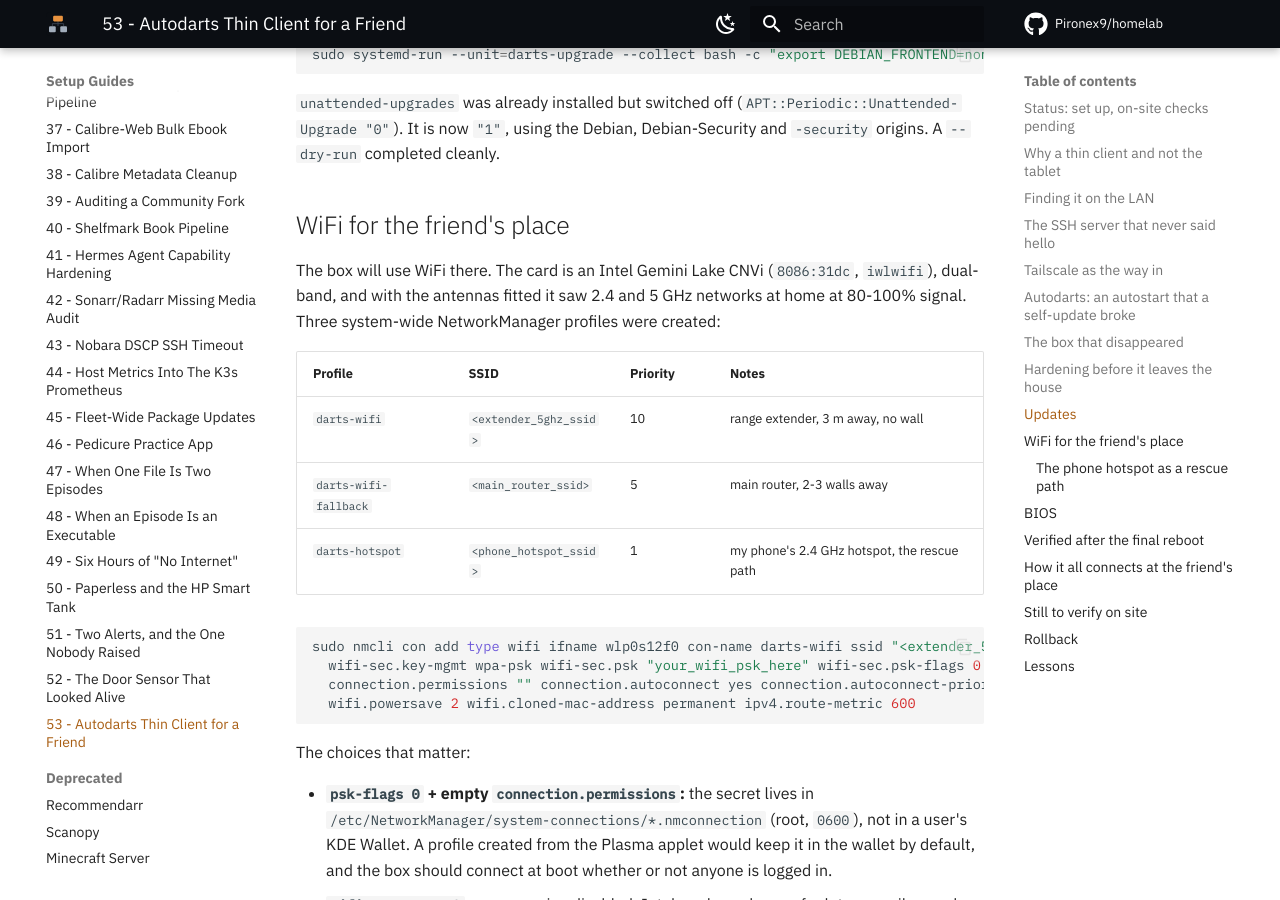
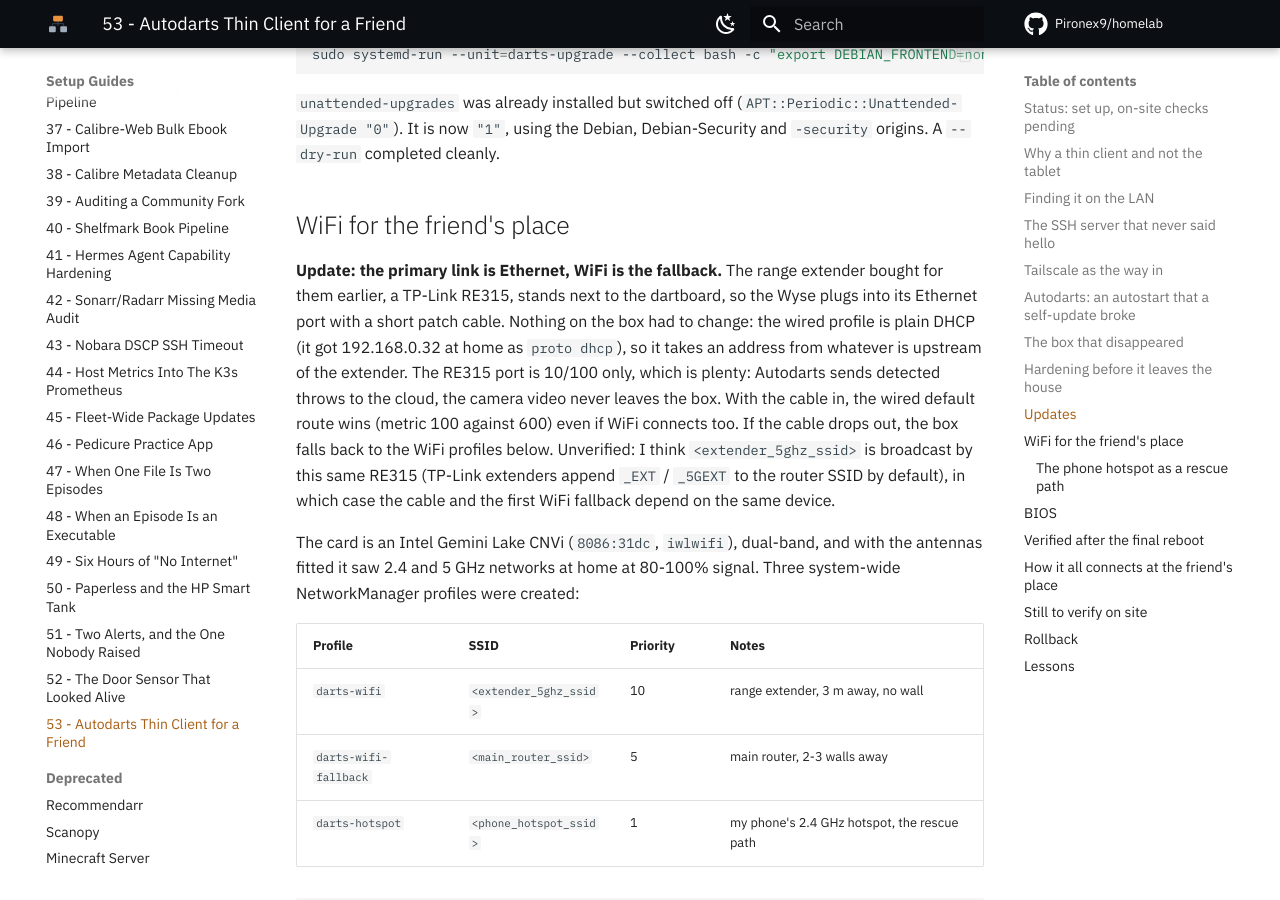
Before and after one commit to Pironex9/homelab, an MkDocs documentation site: the page built from docs/proxmox/53_Autodarts_Thin_Client_For_A_Friend.md, in a window 1280 px wide and 900 px high, scrolled down 5752 px. Built offline with MkDocs 1.6.1 and Material for MkDocs 9.7.7, drawn with Linux system fonts in a browser that asks for light colours; comment, search, counter and statistics services are not loaded; some of the changed text lies outside the part shown.

Commit message:
docs(autodarts): Ethernet via the RE315 extender as the primary link

```diff
--- a/docs/proxmox/53_Autodarts_Thin_Client_For_A_Friend.md
+++ b/docs/proxmox/53_Autodarts_Thin_Client_For_A_Friend.md
@@ -167,7 +167,9 @@ sudo systemd-run --unit=darts-upgrade --collect bash -c "export DEBIAN_FRONTEND=
 
 ## WiFi for the friend's place
 
-The box will use WiFi there. The card is an Intel Gemini Lake CNVi (`8086:31dc`, `iwlwifi`), dual-band, and with the antennas fitted it saw 2.4 and 5 GHz networks at home at 80-100% signal. Three system-wide NetworkManager profiles were created:
+**Update: the primary link is Ethernet, WiFi is the fallback.** The range extender bought for them earlier, a TP-Link RE315, stands next to the dartboard, so the Wyse plugs into its Ethernet port with a short patch cable. Nothing on the box had to change: the wired profile is plain DHCP (it got 192.168.0.32 at home as `proto dhcp`), so it takes an address from whatever is upstream of the extender. The RE315 port is 10/100 only, which is plenty: Autodarts sends detected throws to the cloud, the camera video never leaves the box. With the cable in, the wired default route wins (metric 100 against 600) even if WiFi connects too. If the cable drops out, the box falls back to the WiFi profiles below. Unverified: I think `<extender_5ghz_ssid>` is broadcast by this same RE315 (TP-Link extenders append `_EXT` / `_5GEXT` to the router SSID by default), in which case the cable and the first WiFi fallback depend on the same device.
+
+The card is an Intel Gemini Lake CNVi (`8086:31dc`, `iwlwifi`), dual-band, and with the antennas fitted it saw 2.4 and 5 GHz networks at home at 80-100% signal. Three system-wide NetworkManager profiles were created:
 
 | Profile | SSID | Priority | Notes |
 |---|---|---|---|
@@ -227,7 +229,9 @@ The `ethtool` offload change reverted at boot, as expected. It made no differenc
 | Winmau Plasma LED ring | lighting, and the mount for the cameras | own power supply to mains |
 | Vantage, 3 camera arms | dart detection | replace the ring's feet |
 | 3-in-1 USB cable (in the box) | power and data for all three cameras | one rear USB 3.0 port on the Wyse, no hub |
-| Wyse 5070 | runs Autodarts Desktop, the detection | own power supply, internet over WiFi |
+| Wyse 5070 | runs Autodarts Desktop, the detection | own power supply, Ethernet to the RE315 extender, WiFi as fallback |
+| TP-Link RE315 | range extender next to the board | mains; its 10/100 Ethernet port feeds the Wyse |
+| Patch cable | RE315 to Wyse | short, any Cat5e or better |
 | Tablet | the scoreboard | WiFi, browser on play.autodarts.io |
 | Power strip | ring, Wyse, tablet charger | |
 | Monitor, mouse, keyboard | first-run wizard only | VGA or DisplayPort straight into the Wyse; an HDMI-only screen needs a DP-to-HDMI cable |
@@ -238,7 +242,7 @@ The Winmau "Lens" / dual-device feature (Plus subscription) that search results
 
 ## Still to verify on site
 
-1. **WiFi actually connects.** Neither SSID is in range at home. Success looks like `3darterde` showing online on the tailnet within a minute or two of power-on.
+1. **The network comes up**, over the RE315 cable first; then unplug the cable once to see the WiFi fallback take over. Neither SSID is in range at home. Success looks like `3darterde` showing online on the tailnet within a minute or two of power-on.
 2. **AC Recovery.** Pull the plug while it runs, plug it back in: it must boot with no button press.
 3. **Autodarts first-run wizard** with the Vantage connected to a rear USB 3.0 port: sign-in, board, cameras, calibration, test throw.
 
```
